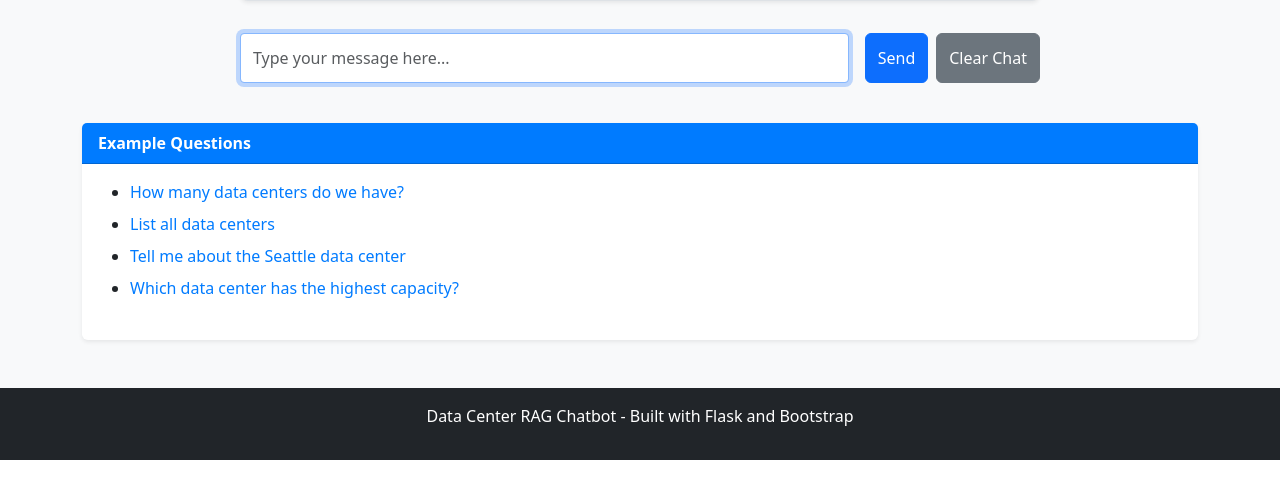
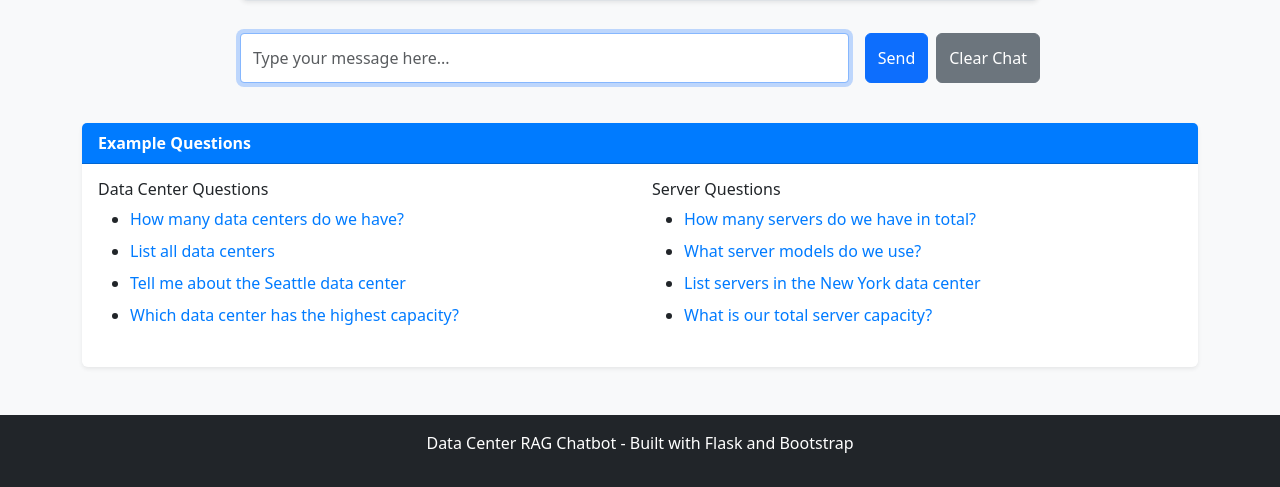
Before and after one commit to ShempyTamrakar/AIAgentChatBot, a Flask app: page / in a window 1280 px wide. Shown: the part 597-1084 px from the top of the page. Before the commit the page ends 1057 px from the top, so only its background shows below. Run offline with Flask 3, Linux system fonts and the light colour scheme.

Commit message:
Enable users to ask questions and receive information about data center servers
Adds server-specific question handling and database tables (network_devices, power_usage, maintenance_logs) to app.py and database.py.

Replit-Commit-Author: Agent
Replit-Commit-Session-Id: 4410914d-84b1-4506-abc9-15fac1d1426d
Replit-Commit-Screenshot-Url: https://storage.googleapis.com/screenshot-production-us-central1/d262ef94-1e7d-481e-9d37-944a84622528/3e82d6fd-89a6-46ce-88d4-a12d7122d3df.jpg

```diff
--- a/app.py
+++ b/app.py
@@ -151,21 +151,136 @@ class DataCenterChatbot:
                     "You can also execute SQL queries by prefixing them with 'SQL:' (for advanced users)."
                 )
 
+            # Servers in a specific data center
+            if any(phrase in user_input for phrase in ["servers in", "servers at", "how many servers"]):
+                for location in locations:
+                    if location in user_input:
+                        dc_results = self.execute_query(
+                            "SELECT id, name FROM data_centers WHERE location LIKE ?",
+                            (f"%{location.title()}%",)
+                        )
+                        if dc_results:
+                            dc_id = dc_results[0]['id']
+                            dc_name = dc_results[0]['name']
+
+                            server_results = self.execute_query(
+                                "SELECT COUNT(*) as count FROM servers WHERE datacenter_id = ?",
+                                (dc_id,)
+                            )
+
+                            count = server_results[0]['count']
+
+                            if count > 0:
+                                servers = self.execute_query(
+                                    "SELECT hostname, model, cpu_cores, ram_gb, storage_tb, status FROM servers WHERE datacenter_id = ?",
+                                    (dc_id,)
+                                )
+
+                                response = f"The {dc_name} data center in {location.title()} has {count} servers:\n\n"
+
+                                for i, server in enumerate(servers, 1):
+                                    response += f"{i}. {server['hostname']}\n"
+                                    response += f"   • Model: {server['model']}\n"
+                                    response += f"   • CPU: {server['cpu_cores']} cores\n"
+                                    response += f"   • RAM: {server['ram_gb']} GB\n"
+                                    response += f"   • Storage: {server['storage_tb']} TB\n"
+                                    response += f"   • Status: {server['status']}\n\n"
+
+                                return response
+                            else:
+                                return f"The {dc_name} data center in {location.title()} has no servers registered in the system."
+
+                # General server count across all data centers
+                if "how many" in user_input:
+                    server_results = self.execute_query("SELECT COUNT(*) as count FROM servers")
+                    count = server_results[0]['count']
+
+                    if count > 0:
+                        # Count by status
+                        status_results = self.execute_query(
+                            "SELECT status, COUNT(*) as count FROM servers GROUP BY status ORDER BY count DESC"
+                        )
+
+                        response = f"We have a total of {count} servers across all data centers.\n\n"
+                        response += "Server status breakdown:\n"
+                        for status in status_results:
+                            response += f"• {status['status']}: {status['count']} servers\n"
+
+                        return response
+                    else:
+                        return "There are no servers registered in the system."
+
+            # Total server capacity
+            if any(phrase in user_input for phrase in ["total capacity", "total server capacity", "combined capacity"]):
+                results = self.execute_query(
+                    "SELECT SUM(cpu_cores) as total_cpu, SUM(ram_gb) as total_ram, SUM(storage_tb) as total_storage FROM servers"
+                )
+
+                if results[0]['total_cpu']:
+                    return (
+                        f"Our total server capacity across all data centers is:\n\n"
+                        f"• CPU: {results[0]['total_cpu']} cores\n"
+                        f"• RAM: {results[0]['total_ram']} GB\n"
+                        f"• Storage: {results[0]['total_storage']} TB"
+                    )
+
+            # Server models
+            if any(phrase in user_input for phrase in ["server models", "models of servers", "what server models", "server types"]):
+                results = self.execute_query(
+                    "SELECT model, COUNT(*) as count FROM servers GROUP BY model ORDER BY count DESC"
+                )
+
+                if results:
+                    response = "Here are the server models used across our data centers:\n\n"
+                    for i, row in enumerate(results, 1):
+                        response += f"{i}. {row['model']} ({row['count']} servers)\n"
+
+                    return response
+
+            # List all servers
+            if any(phrase in user_input for phrase in ["list all servers", "show all servers", "all servers"]):
+                servers = self.execute_query("""
+                    SELECT s.hostname, s.model, s.status, s.cpu_cores, s.ram_gb, d.name as datacenter
+                    FROM servers s
+                    JOIN data_centers d ON s.datacenter_id = d.id
+                    ORDER BY d.name, s.hostname
+                """)
+
+                if servers:
+                    response = "Here's a list of all servers across our data centers:\n\n"
+                    current_dc = None
+
+                    for server in servers:
+                        if current_dc != server['datacenter']:
+                            current_dc = server['datacenter']
+                            response += f"\n📍 {current_dc}:\n"
+
+                        response += f"• {server['hostname']} ({server['model']}) - {server['status']}\n"
+
+                    return response
+                else:
+                    return "There are no servers registered in the system."
+
             # Generic fallback for data center questions
-            if any(term in user_input for term in ["data center", "datacenter", "facility", "location"]):
+            if any(term in user_input for term in ["data center", "datacenter", "facility", "location", "server", "servers"]):
                 return (
-                    "I have information about our data centers including their locations, capacities, and tier levels. "
-                    "Please try asking a more specific question, such as 'list all data centers' or 'tell me about the Seattle data center'."
+                    "I have information about our data centers and servers. "
+                    "You can ask questions like:\n\n"
+                    "• List all data centers\n"
+                    "• Tell me about the Seattle data center\n"
+                    "• How many servers are in the New York data center?\n"
+                    "• What server models do we use?\n"
+                    "• What is our total server capacity?"
                 )
 
         except Exception as e:
             logger.error(f"Error processing input: {e}")
-            return "I encountered an error processing your request. Please try asking in a different way."
+            return f"I encountered an error processing your request: {str(e)}. Please try asking in a different way."
 
         # Default response
         return (
-            "I'm not sure how to answer that question. I specialize in providing information about our data centers. "
-            "You can ask me about specific data centers, their capacities, locations, or request a list of all data centers."
+            "I'm not sure how to answer that question. I specialize in providing information about our data centers and servers. "
+            "You can ask me about specific data centers, their servers, capacities, locations, or request a list of all data centers."
         )
 
 # Initialize the data center chatbot
--- a/templates/index.html
+++ b/templates/index.html
@@ -154,12 +154,26 @@
                 Example Questions
             </div>
             <div class="card-body">
+                <div class="row">
+                    <div class="col-md-6">
+                        <h6 class="mb-2">Data Center Questions</h6>
                         <ul>
                             <li><a href="#" class="example-question">How many data centers do we have?</a></li>
                             <li><a href="#" class="example-question">List all data centers</a></li>
                             <li><a href="#" class="example-question">Tell me about the Seattle data center</a></li>
                             <li><a href="#" class="example-question">Which data center has the highest capacity?</a></li>
                         </ul>
+                    </div>
+                    <div class="col-md-6">
+                        <h6 class="mb-2">Server Questions</h6>
+                        <ul>
+                            <li><a href="#" class="example-question">How many servers do we have in total?</a></li>
+                            <li><a href="#" class="example-question">What server models do we use?</a></li>
+                            <li><a href="#" class="example-question">List servers in the New York data center</a></li>
+                            <li><a href="#" class="example-question">What is our total server capacity?</a></li>
+                        </ul>
+                    </div>
+                </div>
             </div>
         </div>
     </div>
```
Also changed, not shown: database.py (+88 -0 lines), data/datacenter.db. Lines whose indentation alone changed are shown as unchanged.
